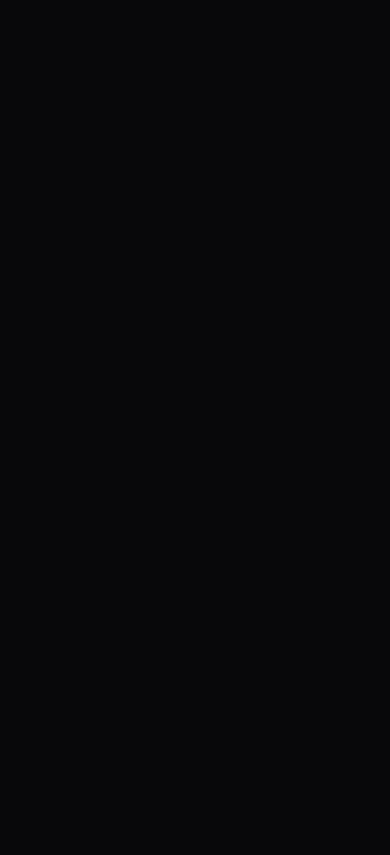
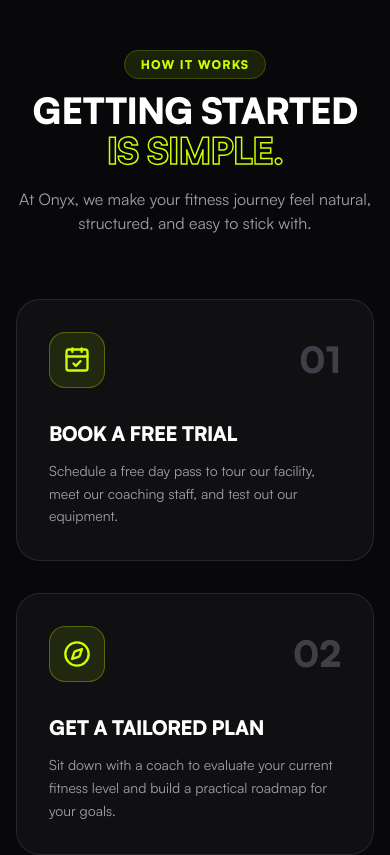
Before and after one commit to CodeArtisanRiz/Onyx, a React (Vite) app: page / in a window 390 px wide. Shown: the part 8800-9655 px from the top of the page. Before the commit the page ends 8755 px from the top, so only its background shows below. Built offline with nearby package versions, Linux system fonts and the light colour scheme.

Commit message:
Build HowItWorksSection component with 3-step workflow

```diff
--- a/src/App.tsx
+++ b/src/App.tsx
@@ -5,6 +5,7 @@ import { AboutSection } from '@/components/AboutSection'
 import { ServicesSection } from '@/components/ServicesSection'
 import { TrainersSection } from '@/components/TrainersSection'
 import { WhyChooseSection } from '@/components/WhyChooseSection'
+import { HowItWorksSection } from '@/components/HowItWorksSection'
 
 function App() {
   return (
@@ -17,6 +18,7 @@ function App() {
         <ServicesSection />
         <TrainersSection />
         <WhyChooseSection />
+        <HowItWorksSection />
       </main>
     </div>
   )
--- /dev/null
+++ b/src/components/HowItWorksSection.tsx
@@ -0,0 +1,84 @@
+import React from 'react'
+import { motion } from 'motion/react'
+import { CalendarCheck, Compass, Trophy } from 'lucide-react'
+
+export const HowItWorksSection: React.FC = () => {
+  const steps = [
+    {
+      num: '01',
+      icon: CalendarCheck,
+      title: 'BOOK A FREE TRIAL',
+      description: 'Schedule a free day pass to tour our facility, meet our coaching staff, and test out our equipment.',
+    },
+    {
+      num: '02',
+      icon: Compass,
+      title: 'GET A TAILORED PLAN',
+      description: 'Sit down with a coach to evaluate your current fitness level and build a practical roadmap for your goals.',
+    },
+    {
+      num: '03',
+      icon: Trophy,
+      title: 'TRAIN & TRANSFORM',
+      description: 'Follow your structured routines, track progress in our mobile app, and hit milestone achievements.',
+    },
+  ]
+
+  return (
+    <section className="py-24 bg-[#08080a] relative">
+      <div className="max-w-7xl mx-auto px-4 sm:px-6 lg:px-8">
+
+        <motion.div
+          initial={{ opacity: 0, y: 20 }}
+          whileInView={{ opacity: 1, y: 0 }}
+          viewport={{ once: true }}
+          transition={{ duration: 0.5 }}
+          className="text-center max-w-3xl mx-auto mb-16"
+        >
+          <span className="text-[#ccff00] text-xs font-extrabold uppercase tracking-widest bg-[#ccff00]/10 px-4 py-1.5 rounded-full border border-[#ccff00]/20 font-sans">
+            HOW IT WORKS
+          </span>
+          <h2 className="text-4xl sm:text-6xl font-black uppercase tracking-tight text-white mt-4 mb-4 font-sans">
+            GETTING STARTED <span className="text-stroke-lime">IS SIMPLE.</span>
+          </h2>
+          <p className="text-zinc-400 text-base sm:text-lg font-sans">
+            At Onyx, we make your fitness journey feel natural, structured, and easy to stick with.
+          </p>
+        </motion.div>
+
+        <div className="grid grid-cols-1 md:grid-cols-3 gap-8 relative">
+          {steps.map((step, idx) => {
+            const Icon = step.icon
+            return (
+              <motion.div
+                key={idx}
+                initial={{ opacity: 0, y: 30 }}
+                whileInView={{ opacity: 1, y: 0 }}
+                viewport={{ once: true }}
+                transition={{ duration: 0.5, delay: idx * 0.15 }}
+                className="relative p-8 rounded-3xl bg-zinc-900/50 border border-white/10 hover:border-[#ccff00]/40 transition-all duration-300 group"
+              >
+                <div className="flex items-center justify-between mb-8">
+                  <div className="w-14 h-14 rounded-2xl bg-[#ccff00]/10 border border-[#ccff00]/30 flex items-center justify-center group-hover:bg-[#ccff00] transition-colors duration-300">
+                    <Icon className="w-7 h-7 text-[#ccff00] group-hover:text-black transition-colors" />
+                  </div>
+                  <span className="text-4xl font-black text-zinc-700 font-sans group-hover:text-[#ccff00] transition-colors">
+                    {step.num}
+                  </span>
+                </div>
+
+                <h3 className="text-xl font-extrabold text-white uppercase tracking-tight mb-3 font-sans">
+                  {step.title}
+                </h3>
+                <p className="text-zinc-400 text-sm leading-relaxed font-sans">
+                  {step.description}
+                </p>
+              </motion.div>
+            )
+          })}
+        </div>
+
+      </div>
+    </section>
+  )
+}
```
